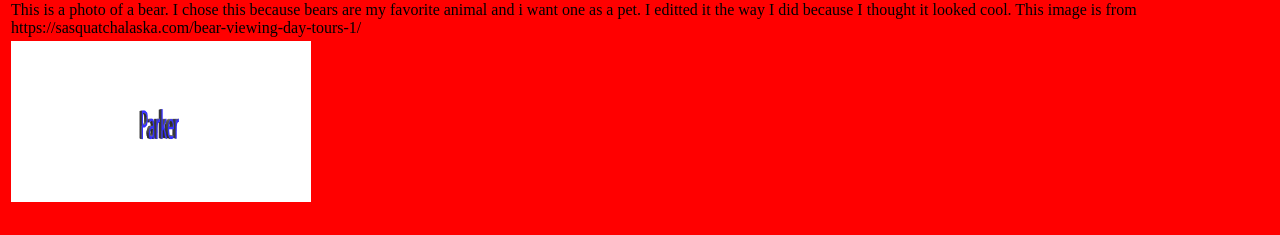
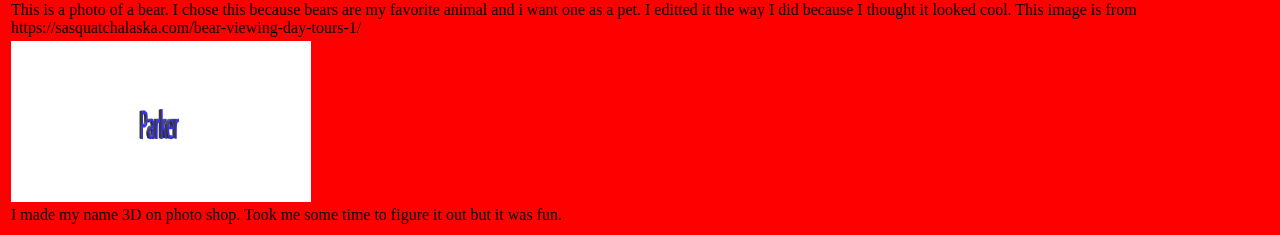
Before and after one commit to lsrhs1961901/site, a plain HTML site: page images/index.html in a window 1280 px wide. Shown: the part 897-1132 px from the top of the page. Before the commit the page ends 1110 px from the top, so only its background shows below. Drawn offline with nearby package versions, Linux system fonts and the light colour scheme.

Commit message:
added more to images

```diff
--- a/images/index.html
+++ b/images/index.html
@@ -45,4 +45,12 @@
   <tr>
     <td>
       <img src="parker.png" width='300ppx'>
+    </td>
+  </tr>
+
+  <tr>
+    <td>
+      <p> I made my name 3D on photo shop. Took me some time to figure it out but it was fun.</p>
+    </td>
+  </tr>
   <link href="https://fonts.googleapis.com/css?family=Oswald" rel="stylesheet">
```
